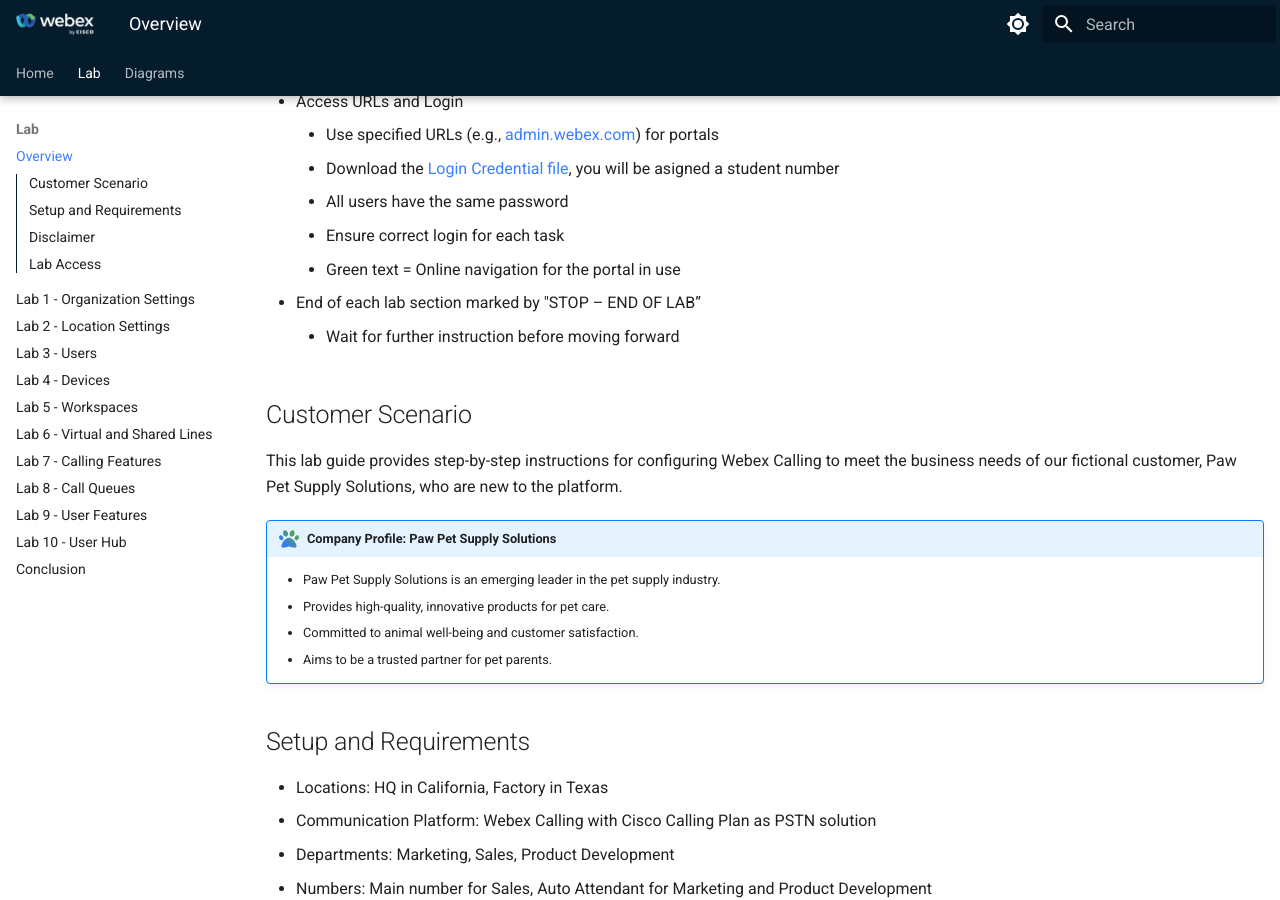
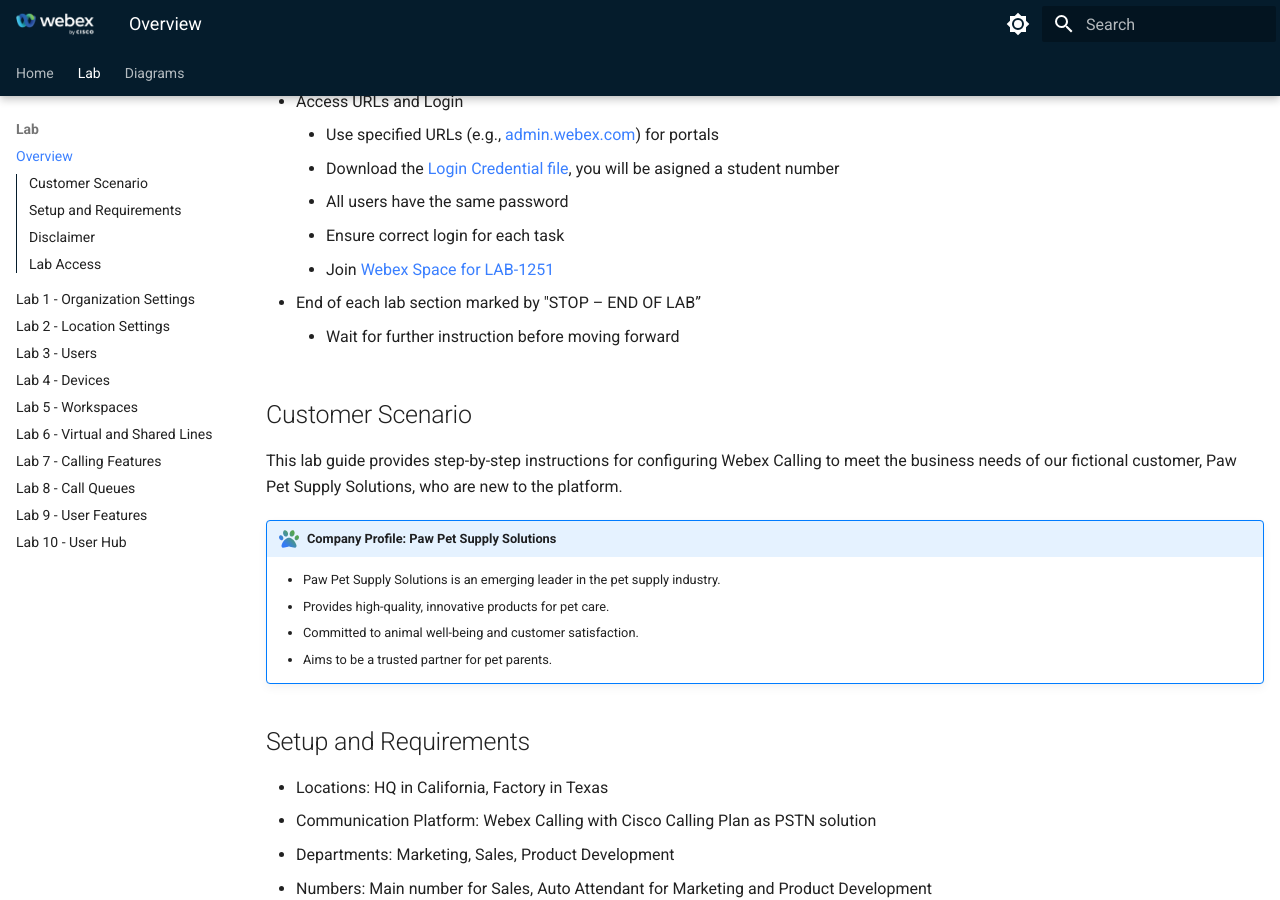
Before and after one commit to WebexCC-SA/LAB-1251, an MkDocs documentation site: the page built from docs/overview.md, in a window 1280 px wide and 900 px high, scrolled down 315 px. Built offline with MkDocs 1.6.1 and Material for MkDocs 9.7.7, drawn with Linux system fonts in a browser that asks for light colours.

Commit message:
webex space link and stuff

```diff
--- a/docs/overview.md
+++ b/docs/overview.md
@@ -13,7 +13,7 @@
     * Download the [Login Credential file](assets/Wx1_WxC_StudentCredentials.xlsx), you will be asigned a student number
     * All users have the same password
     * Ensure correct login for each task
-    * Green text = Online navigation for the portal in use
+    * Join [Webex Space for LAB-1251](https://eurl.io/#oT7O5ivEP)
 
 - End of each lab section marked by "STOP – END OF LAB”
 
--- a/mkdocs.yml
+++ b/mkdocs.yml
@@ -98,7 +98,7 @@
       - Lab 8 - Call Queues: lab08_CallQueues.md
       - Lab 9 - User Features: lab09_AdmCtrlUserFeatures.md
       - Lab 10 - User Hub: lab10_UserHub.md
-      - Conclusion: conclusion.md
+#      - Conclusion: conclusion.md
   - Diagrams: topologies.md
  # - How to use this guide:
  #     - Setting up and using the tool:
```
